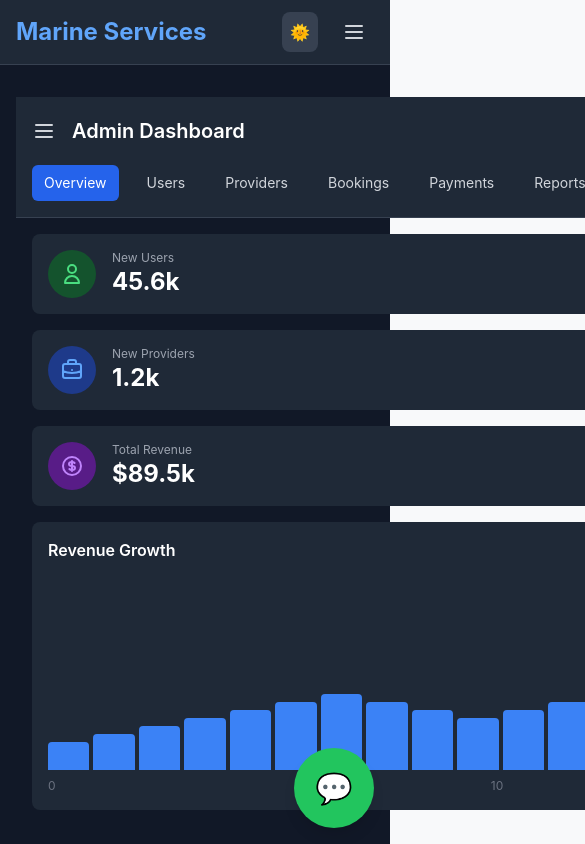
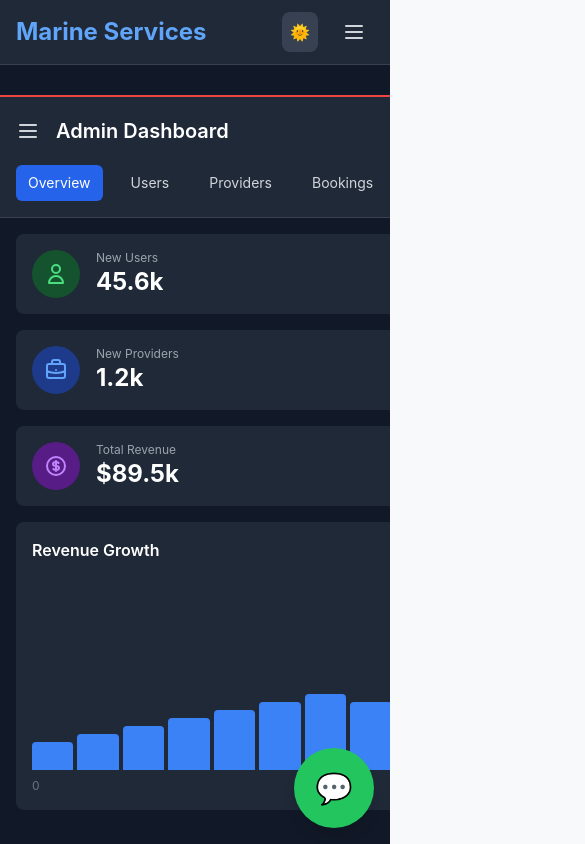
Before and after one commit to bobby38/marine-app, a React (Vite) app: page /admin/dashboard in a window 390 px wide. Shown: the top 844 px of the page, 585 px wide, since content can reach past the window. Built offline with nearby package versions, Linux system fonts and the light colour scheme.

Commit message:
correct responsive on mobile admin

```diff
--- a/src/components/Layout.tsx
+++ b/src/components/Layout.tsx
@@ -14,7 +14,7 @@ const Layout: React.FC<LayoutProps> = ({ children }) => {
     <div className={`min-h-screen flex flex-col ${theme === 'dark' ? 'bg-gray-900 text-gray-200' : 'bg-gray-50 text-gray-800'}`}>
       <Header />
 
-      <main className="flex-grow container mx-auto px-4 sm:px-6 lg:px-8 py-8">
+      <main className="flex-grow w-full max-w-full py-8">
         {children}
       </main>
 
--- a/src/pages/admin/AdminDashboard.tsx
+++ b/src/pages/admin/AdminDashboard.tsx
@@ -6,8 +6,19 @@ const AdminDashboard: React.FC = () => {
   const [selectedPeriod, setSelectedPeriod] = useState('2023');
   const [sidebarOpen, setSidebarOpen] = useState(false);
 
+  React.useEffect(() => {
+    const checkOverflow = () => {
+      if (document.body.scrollWidth > window.innerWidth) {
+        console.warn('Horizontal overflow detected in AdminDashboard');
+      }
+    };
+    window.addEventListener('resize', checkOverflow);
+    checkOverflow();
+    return () => window.removeEventListener('resize', checkOverflow);
+  }, []);
+
   return (
-    <div className="flex min-h-screen bg-gray-900 text-white">
+    <div className="flex min-h-screen bg-gray-900 text-white overflow-x-hidden max-w-full outline outline-2 outline-red-500">
       {/* Mobile sidebar overlay */}
       <div className={`fixed inset-0 z-40 md:hidden ${sidebarOpen ? 'block' : 'hidden'}`}>
         <div className="fixed inset-0 bg-gray-900 bg-opacity-75" onClick={() => setSidebarOpen(false)}></div>
```
